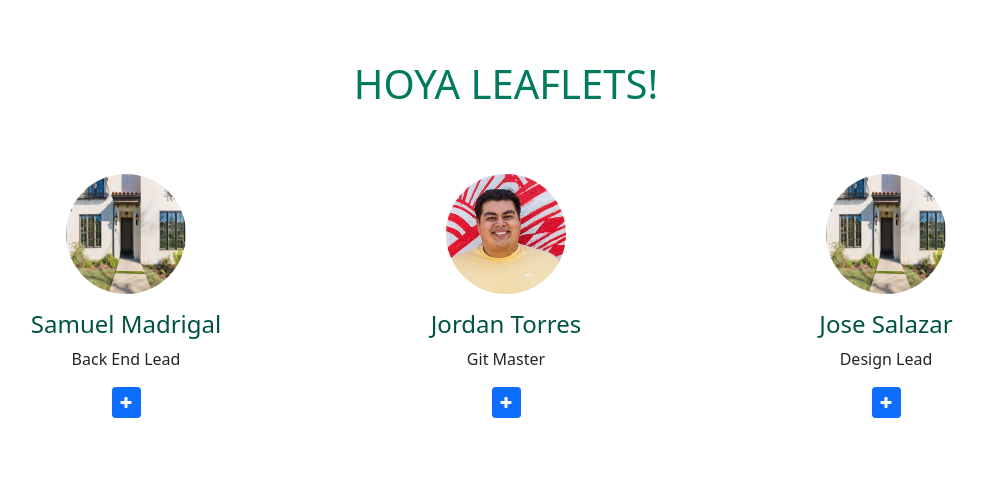
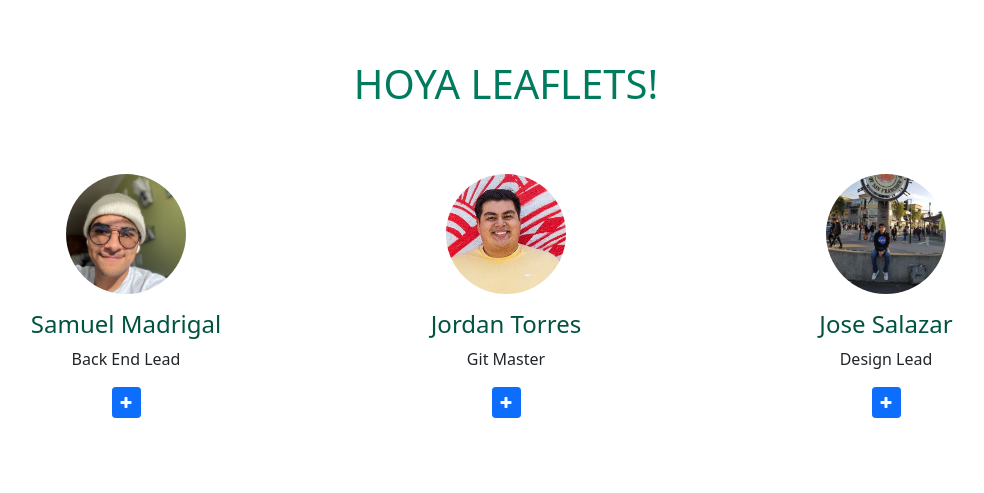
Before and after one commit to TheVille415/spd_housing, a Flask app: page /about in a window 1280 px wide. Shown: the part 800-1293 px from the top of the page, without its empty margins (134-1118 px from the left). Run offline with Flask 2, Linux system fonts and the light colour scheme; parts of the project's set-up code (start-up, migrations or seed data) failed here and were passed over; some libraries are stand-ins or nearby versions; some web fonts are replaced.

```diff
--- a/hoya/templates/404.html
+++ b/hoya/templates/404.html
@@ -1,5 +1,3 @@
-<!-- Extends base.html and shows "404 means we couldn't find what you're looking for." -->
-<!-- Include button to get back to homepage -->
 {% extends 'base.html' %}{% block head %}
 <link href="{{ url_for('static', filename='styles/404.css') }}" rel="stylesheet">{% endblock %} {% block content %}
 <!-- <h2 class="error-heading">404!?</h2>
--- a/hoya/templates/500.html
+++ b/hoya/templates/500.html
@@ -1,5 +1,3 @@
-<!-- Extends base.html and shows "500, that's a server error. Something went wrong" -->
-<!-- Include button to get back to homepage -->
 {% extends 'base.html' %}{% block head %}
 <link href="{{ url_for('static', filename='styles/500.css') }}" rel="stylesheet">{% endblock %} {% block content %}
 
--- a/hoya/templates/about.html
+++ b/hoya/templates/about.html
@@ -28,7 +28,7 @@
                         <div class="frontside">
                             <div class="card">
                                 <div class="card-body text-center">
-                                    <p><img class=" img-fluid" src="{{ url_for('static', filename='4.jpg') }}" alt="Samuel Madrigal, developer"></p>
+                                    <p><img class=" img-fluid" src="{{ url_for('static', filename='sam.jpg') }}" alt="Samuel Madrigal, developer"></p>
                                     <h4 class="card-title">Samuel Madrigal</h4>
                                     <p class="card-text">Back End Lead</p>
                                     <a class="btn btn-primary btn-sm"><i class="fa fa-plus"></i></a>
@@ -39,7 +39,7 @@
                             <div class="card">
                                 <div class="card-body text-center mt-4">
                                     <h4 class="card-title">Hoya!</h4>
-                                    <p class="card-text">This is basic card with image on top, title, description and button.This is basic card with image on top, title, description and button.This is basic card with image on top, title, description and button.</p>
+                                    <p class="card-text">When you add a house to our available listings, he make sure that all of the information is correct before passing it off to our Hoya Price Tool.</p>
                                 </div>
                             </div>
                         </div>
@@ -65,7 +65,7 @@
                             <div class="card">
                                 <div class="card-body text-center mt-4">
                                     <h4 class="card-title">Hoya!</h4>
-                                    <p class="card-text">This is basic card with image on top, title, description and button.This is basic card with image on top, title, description and button.This is basic card with image on top, title, description and button.</p>
+                                    <p class="card-text">Jordan tirelessly makes sure that any changes or features we add to Hoya rollout smoothly for our Hoya family.</p>
                                 </div>
                             </div>
                         </div>
@@ -80,7 +80,7 @@
                         <div class="frontside">
                             <div class="card">
                                 <div class="card-body text-center">
-                                    <p><img class=" img-fluid" src="{{ url_for('static', filename='4.jpg') }}" alt="Jose Salazar, developer"></p>
+                                    <p><img class=" img-fluid" src="{{ url_for('static', filename='Jose.jpg') }}" alt="Jose Salazar, developer"></p>
                                     <h4 class="card-title">Jose Salazar</h4>
                                     <p class="card-text">Design Lead</p>
                                     <a class="btn btn-primary btn-sm"><i class="fa fa-plus"></i></a>
@@ -91,7 +91,7 @@
                             <div class="card">
                                 <div class="card-body text-center mt-4">
                                     <h4 class="card-title">Hoya!</h4>
-                                    <p class="card-text">You? You don't have long to live...</p>
+                                    <p class="card-text">Hello, I'm just someone who loves code</p>
                                 </div>
                             </div>
                         </div>
@@ -117,7 +117,7 @@
                             <div class="card">
                                 <div class="card-body text-center mt-4">
                                     <h4 class="card-title">Hoya!</h4>
-                                    <p class="card-text">This is basic card with image on top, title, description and button.This is basic card with image on top, title, description and button.This is basic card with image on top, title, description and button.</p>
+                                    <p class="card-text">Joshua is a front end developer, dedicated to creating clean design and changing the way you feel when you use web applications.</p>
                                 </div>
                             </div>
                         </div>
```
